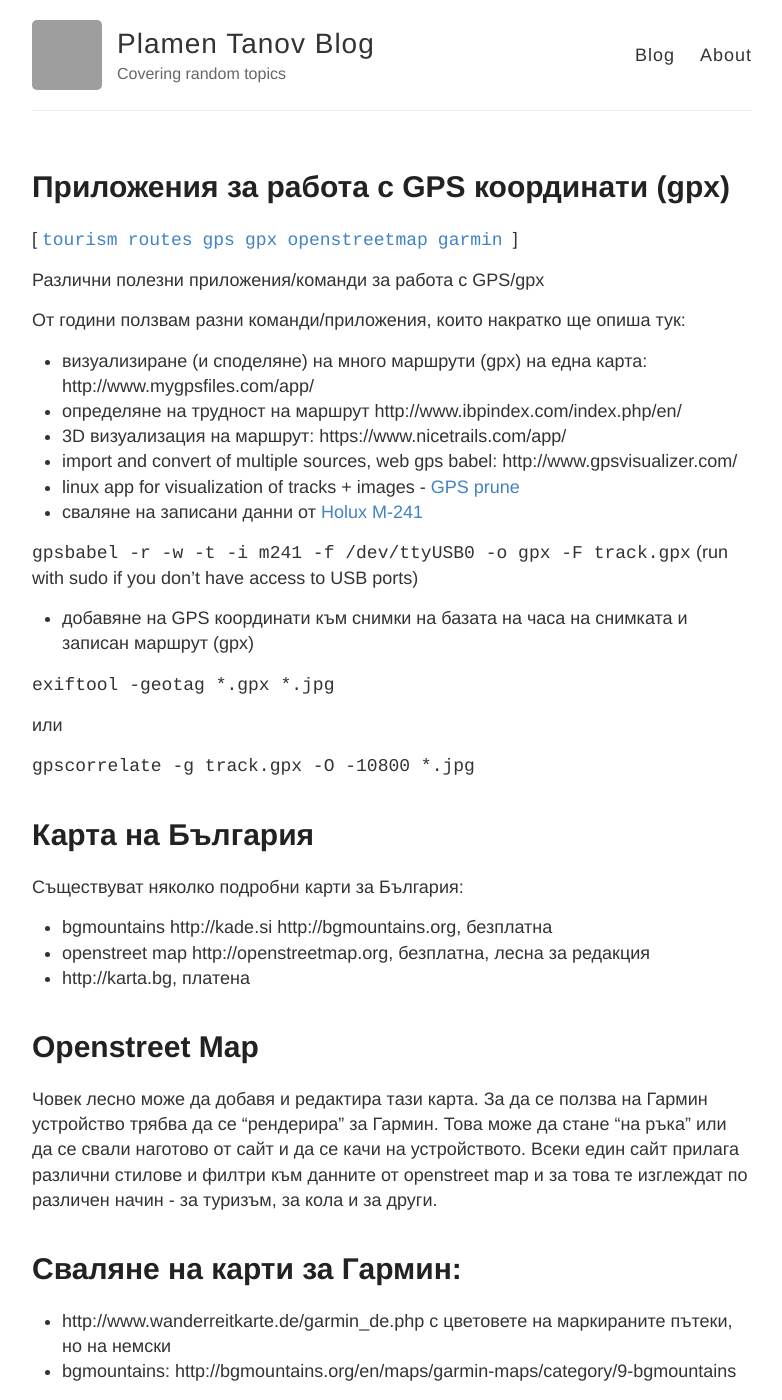
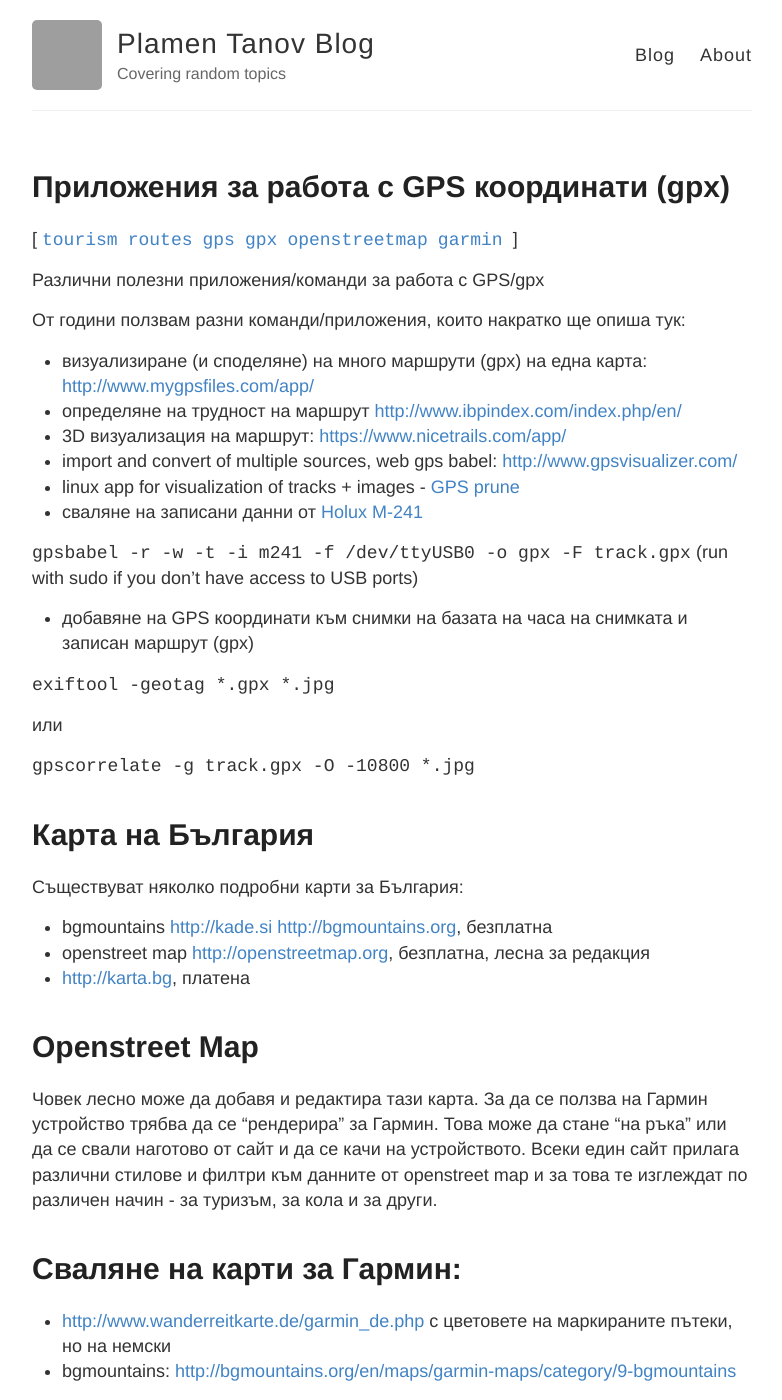
Before and after one commit to ptanov/ptanov.github.io, a Jekyll site: the page built from _posts/2018-02-03-gps-software.md, in a window 1280 px wide and 1400 px high. Shown: the whole window, without its empty margins (248-1030 px from the left). Built offline with Jekyll 4.4.1, drawn with Linux system fonts in a browser that asks for light colours; comment, search, counter and statistics services are not loaded; some of the changed text lies outside the part shown; grey boxes are pictures that could not be loaded.

```diff
--- a/_posts/2018-02-03-gps-software.md
+++ b/_posts/2018-02-03-gps-software.md
@@ -7,12 +7,12 @@ categories: tourism
 Различни полезни приложения/команди за работа с GPS/gpx
 
 От години ползвам разни команди/приложения, които накратко ще опиша тук:
- - визуализиране (и споделяне) на много маршрути (gpx) на една карта: http://www.mygpsfiles.com/app/
- - определяне на трудност на маршрут http://www.ibpindex.com/index.php/en/
- - 3D визуализация на маршрут: https://www.nicetrails.com/app/
- - import and convert of multiple sources, web gps babel: http://www.gpsvisualizer.com/
+ - визуализиране (и споделяне) на много маршрути (gpx) на една карта: <http://www.mygpsfiles.com/app/>
+ - определяне на трудност на маршрут <http://www.ibpindex.com/index.php/en/>
+ - 3D визуализация на маршрут: <https://www.nicetrails.com/app/>
+ - import and convert of multiple sources, web gps babel: <http://www.gpsvisualizer.com/>
  - linux app for visualization of tracks + images - [GPS prune](https://wiki.openstreetmap.org/wiki/GpsPrune)
- - сваляне на записани данни от [Holux M-241]( https://wiki.openstreetmap.org/wiki/Holux_M-241 )
+ - сваляне на записани данни от [Holux M-241](https://wiki.openstreetmap.org/wiki/Holux_M-241)
 
  `gpsbabel -r -w -t -i m241 -f /dev/ttyUSB0 -o gpx -F track.gpx` (run with sudo if you don't have access to USB ports)
  - добавяне на GPS координати към снимки на базата на часа на снимката и записан маршрут (gpx)
@@ -25,27 +25,27 @@ categories: tourism
 
 # Карта на България
  Съществуват няколко подробни карти за България:
- - bgmountains http://kade.si http://bgmountains.org, безплатна
- - openstreet map http://openstreetmap.org, безплатна, лесна за редакция
- - http://karta.bg, платена
+ - bgmountains <http://kade.si> <http://bgmountains.org>, безплатна
+ - openstreet map <http://openstreetmap.org>, безплатна, лесна за редакция
+ - <http://karta.bg>, платена
 
 # Openstreet Map
  Човек лесно може да добавя и редактира тази карта. За да се ползва на Гармин устройство трябва да се "рендерира" за Гармин. Това може да стане "на ръка" или да се свали наготово от сайт и да се качи на устройството. Всеки един сайт прилага различни стилове и филтри към данните от openstreet map и за това те изглеждат по различен начин - за туризъм, за кола и за други.
 
 # Сваляне на карти за Гармин:
- - http://www.wanderreitkarte.de/garmin_de.php с цветовете на маркираните пътеки, но на немски
- - bgmountains: http://bgmountains.org/en/maps/garmin-maps/category/9-bgmountains
+ - <http://www.wanderreitkarte.de/garmin_de.php> с цветовете на маркираните пътеки, но на немски
+ - bgmountains: <http://bgmountains.org/en/maps/garmin-maps/category/9-bgmountains>
 
   > Full version for MS Windows, BGMountains 20170706 Cyr direct copy: Full version for direct upload into the receiver BGMountains 20170706 Cyr IMG
 
- - openstreet map: https://wiki.openstreetmap.org/wiki/OSM_Map_On_Garmin/Download > http://garmin.openstreetmap.nl/
+ - openstreet map: <https://wiki.openstreetmap.org/wiki/OSM_Map_On_Garmin/Download> - <http://garmin.openstreetmap.nl/>
 
  > bulgaria without typ
 [   ] osm_generic_windows.exe   92M  Map installer for BaseCamp / MapSource on the Windows platform.
 http://osm.pleiades.uni-wuppertal.de/garmin/generic/20-08-2017/546c7030f55760a3175a43f6744f6972/
 direct copy: [   ] osm_generic_gmapsupp.zip  88M  Compressed file containing a single image that can be placed directly onto the SD-card of the GPS. Unzip first!
 
- - karta.bg https://support.karta.bg/?mod=licenses-manual
+ - karta.bg <https://support.karta.bg/?mod=licenses-manual>
  > Посетете www.karta.bg и влезте във Вашия потребителски профил от "Вход" в горния десен ъгъл на екрана. Главен файл, съдържащ картата TOPO LAT GPS
 
 # Как да направим сами Garmin карта от Openstreet maps
```
Also changed, not shown: _posts/2018-02-03-routes.md (+9 -9 lines), _posts/2018-02-04-tourism.md (+8 -8 lines), _posts/2018-02-11-ski-alpine-touring.md (+10 -9 lines).
